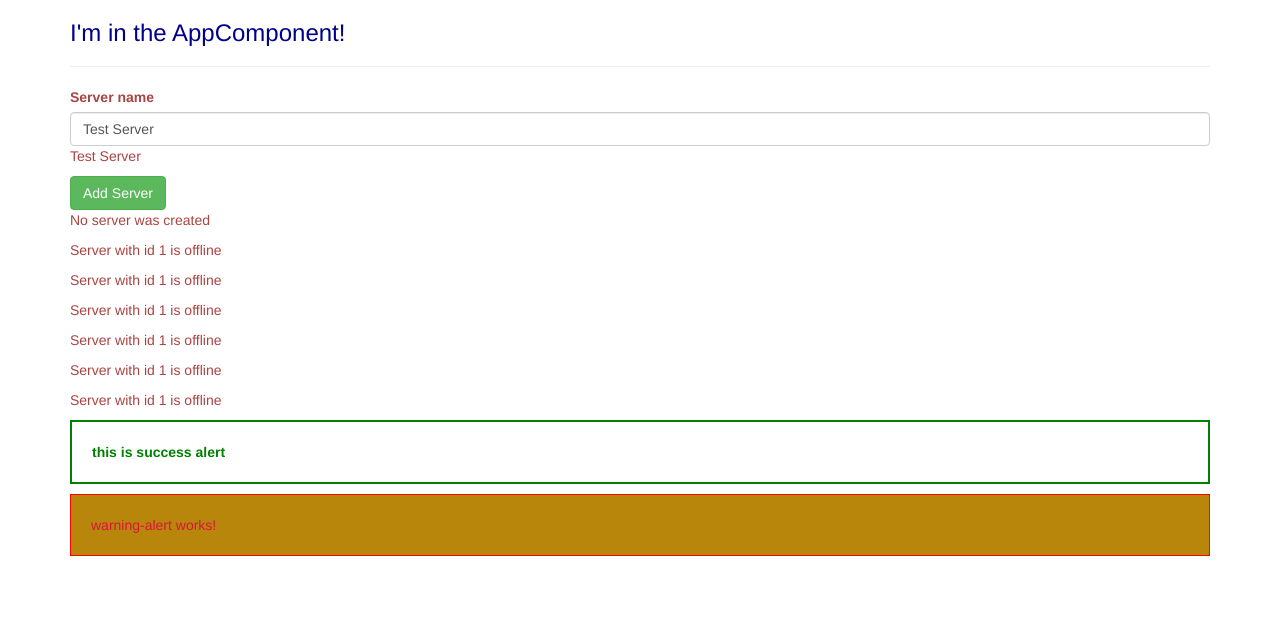
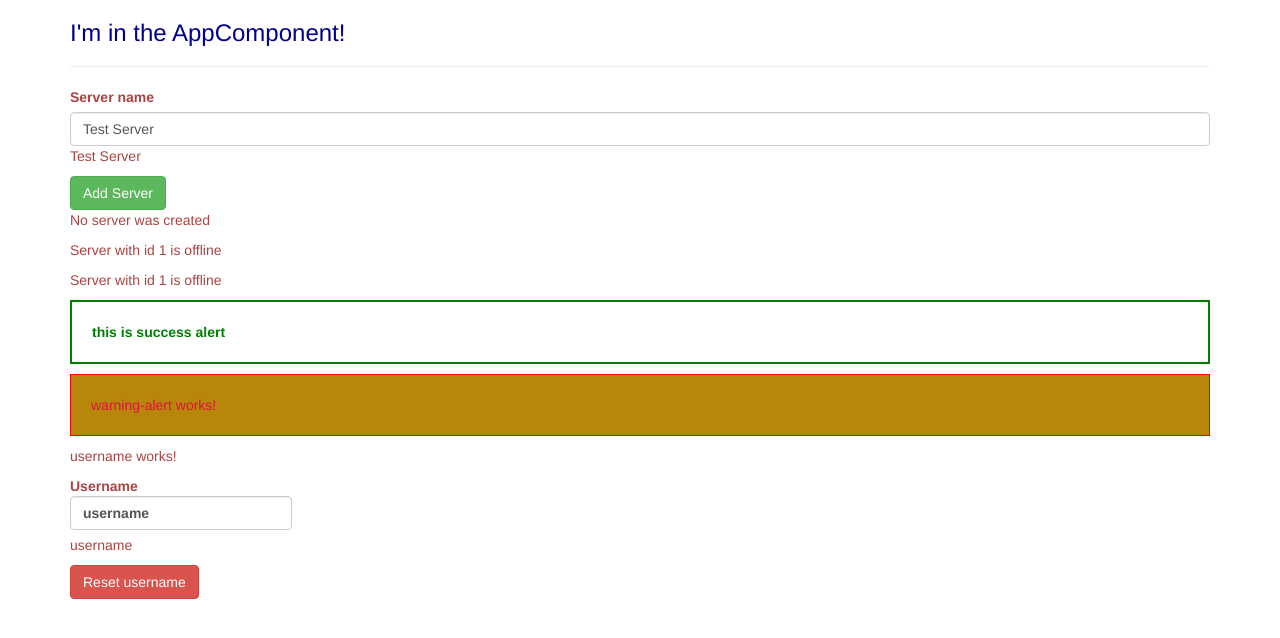
Before and after one commit to ArekSzreiber/Udemy-Angular, an Angular app: page / in a window 1280 px wide. Shown: the top 638 px of the page. Built offline with nearby package versions, Linux system fonts and the light colour scheme.

Commit message:
34. [OPTIONAL] Assignment Solution

```diff
--- a/src/app/app.component.html
+++ b/src/app/app.component.html
@@ -9,6 +9,7 @@
 <!--      selecting by id or pseudo selectors (like :hover)  will not work-->
       <app-success-alert></app-success-alert>
       <app-warning-alert></app-warning-alert>
+      <app-username></app-username>
     </div>
   </div>
 </div>
--- a/src/app/app.module.ts
+++ b/src/app/app.module.ts
@@ -7,6 +7,7 @@
 import { ServersComponent } from './servers/servers.component';
 import { WarningAlertComponent } from './warning-alert/warning-alert.component';
 import {SuccessAlertComponent} from './success-alert/success-alert.component';
+import { UsernameComponent } from './username/username.component';
 
 @NgModule({
   declarations: [
@@ -14,7 +15,8 @@
     AppComponent,
     ServersComponent,
     WarningAlertComponent,
-    SuccessAlertComponent
+    SuccessAlertComponent,
+    UsernameComponent
   ],
     imports: [
         BrowserModule,
--- a/src/app/servers/servers.component.html
+++ b/src/app/servers/servers.component.html
@@ -23,7 +23,3 @@
 <p>{{serverCreationStatus}}</p>
 <app-server></app-server>
 <app-server></app-server>
-<app-server></app-server>
-<app-server></app-server>
-<app-server></app-server>
-<app-server></app-server>
--- /dev/null
+++ b/src/app/username/username.component.html
@@ -0,0 +1,13 @@
+<p>username works!</p>
+<label>Username
+  <input type="text"
+         class="form-control"
+         [(ngModel)]="username">
+</label>
+<p>{{username}}</p>
+
+<button class="btn btn-danger"
+        [disabled]="!username"
+        (click)="this.username = ''"
+>Reset username
+</button>
--- /dev/null
+++ b/src/app/username/username.component.ts
@@ -0,0 +1,16 @@
+import { Component, OnInit } from '@angular/core';
+
+@Component({
+  selector: 'app-username',
+  templateUrl: './username.component.html',
+  styleUrls: ['./username.component.css']
+})
+export class UsernameComponent implements OnInit {
+  username: string = 'username';
+
+  constructor() { }
+
+  ngOnInit() {
+  }
+
+}
```
Also changed, not shown: src/app/username/username.component.css (added).
